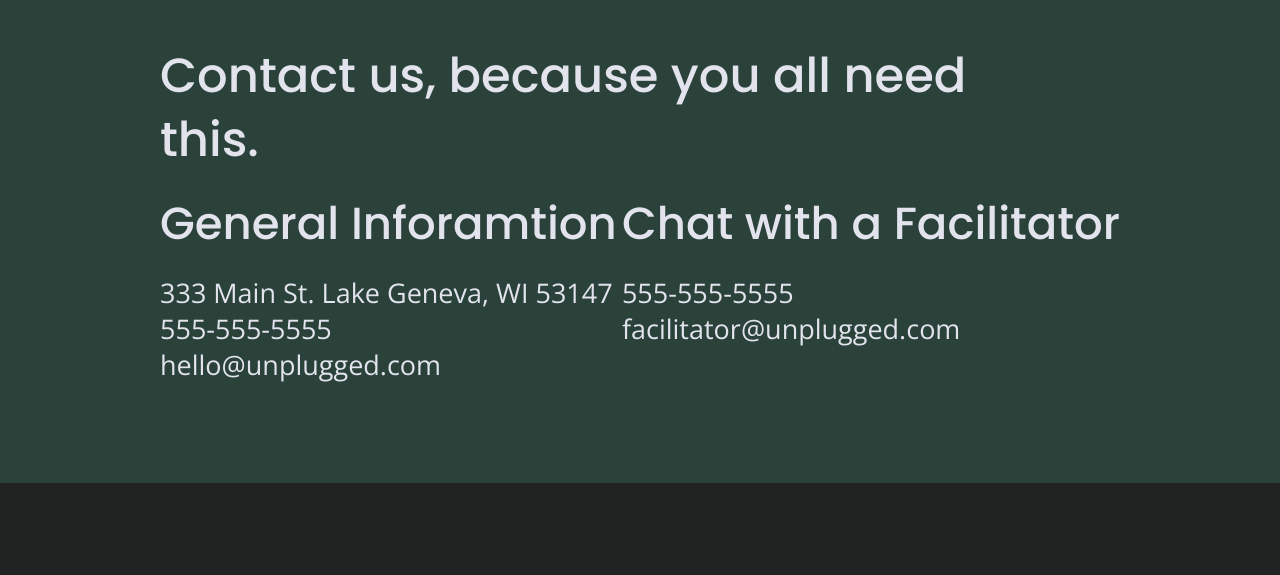
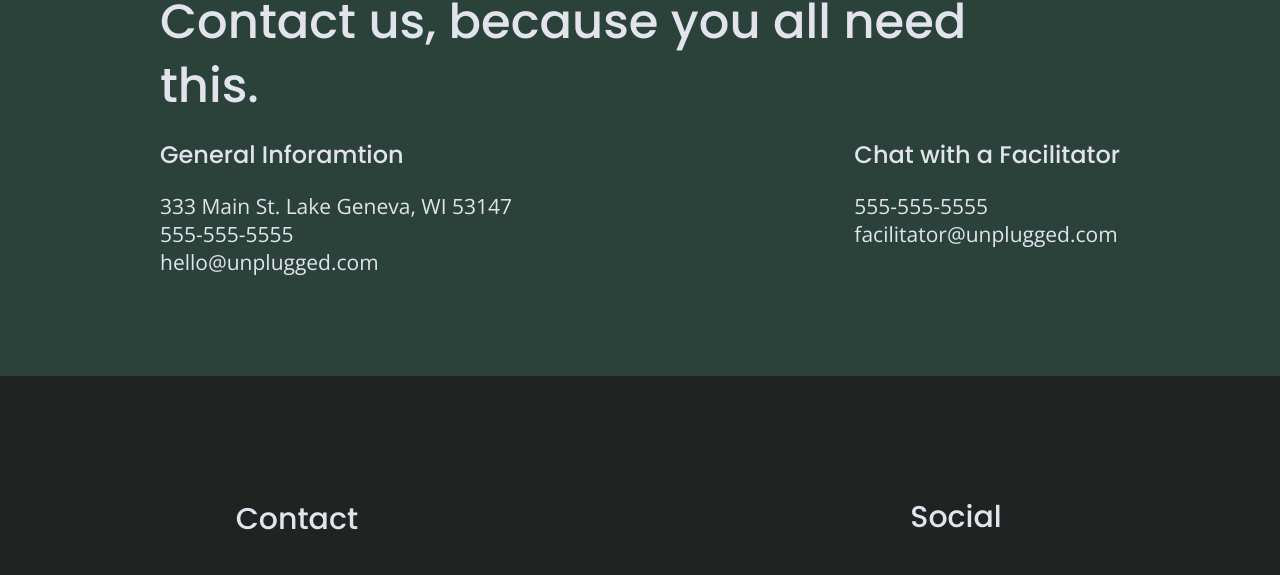
Before and after one commit to eeeyork/unplugged-retreat, a website: page about/index.html in a window 1280 px wide. Shown: the part 1122-1697 px from the top of the page. Drawn offline with nearby package versions, Linux system fonts and the light colour scheme; files that its build step writes are made by us from their sources; files whose address does not match are found by name.

Commit message:
Updates to all pages

```diff
--- a/css/main.css
+++ b/css/main.css
@@ -741,9 +741,10 @@ input[type=button] {
   }
 
   p {
-      font-size: 1.125em;
+      font-size: 1.em;
       line-height: 1.333;
   }
+
   /* Hero */
   .hero-area h1 {
     font-size: 3.75em;
@@ -802,9 +803,10 @@ input[type=button] {
       font-size: 3em;
   }
 
-  .contact-content h4 {
-    font-size: 1.875em;
+ .contact-content h4 {
+    font-size: 1em;
   }
+
 
 
   /* ==========================================================================
```
